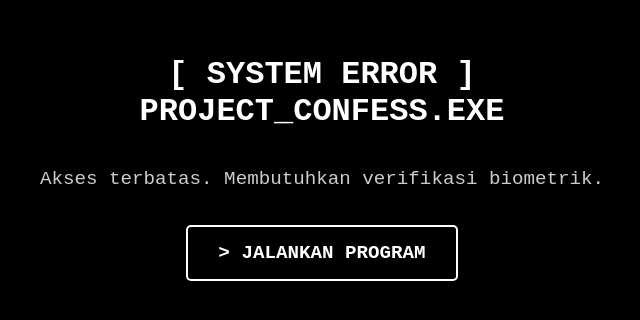
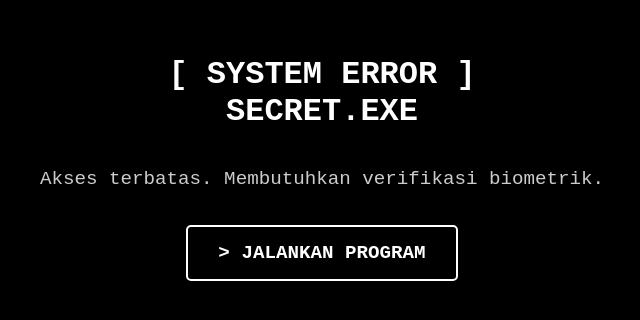
Before and after one commit to irul9/rahasia, a plain HTML site: page index.html in a window 1280 px wide. Shown: the part 242-562 px from the top of the page, without its empty margins (318-958 px from the left). Drawn offline with Linux system fonts and the light colour scheme.

Commit message:
Update index.html

```diff
--- a/index.html
+++ b/index.html
@@ -195,7 +195,7 @@
     <div id="ornaments-container"></div>
 
     <div id="screen0" class="screen">
-        <h1>[ SYSTEM ERROR ]<br>PROJECT_CONFESS.EXE</h1>
+        <h1>[ SYSTEM ERROR ]<br>SECRET.EXE</h1>
         <p>Akses terbatas. Membutuhkan verifikasi biometrik.</p>
         <button id="btnOpen" onclick="nextScreen(0, 1)">> JALANKAN PROGRAM</button>
     </div>
```
